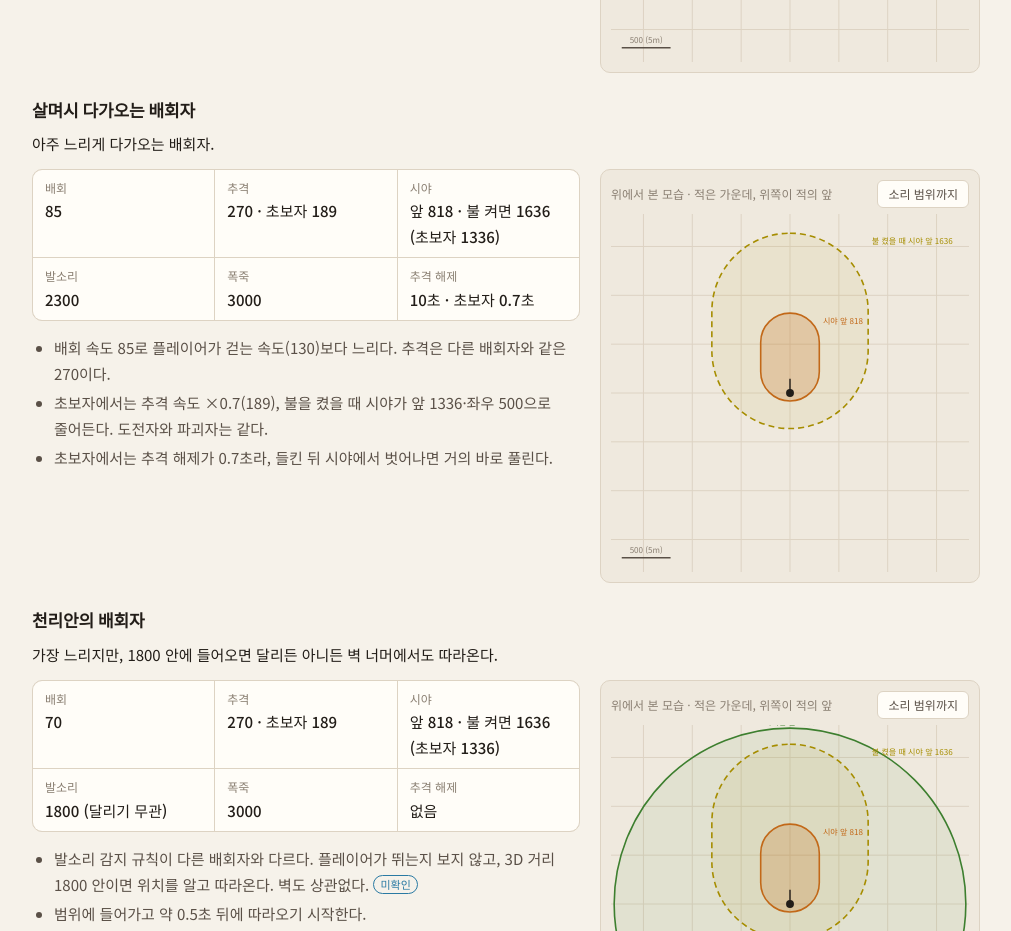
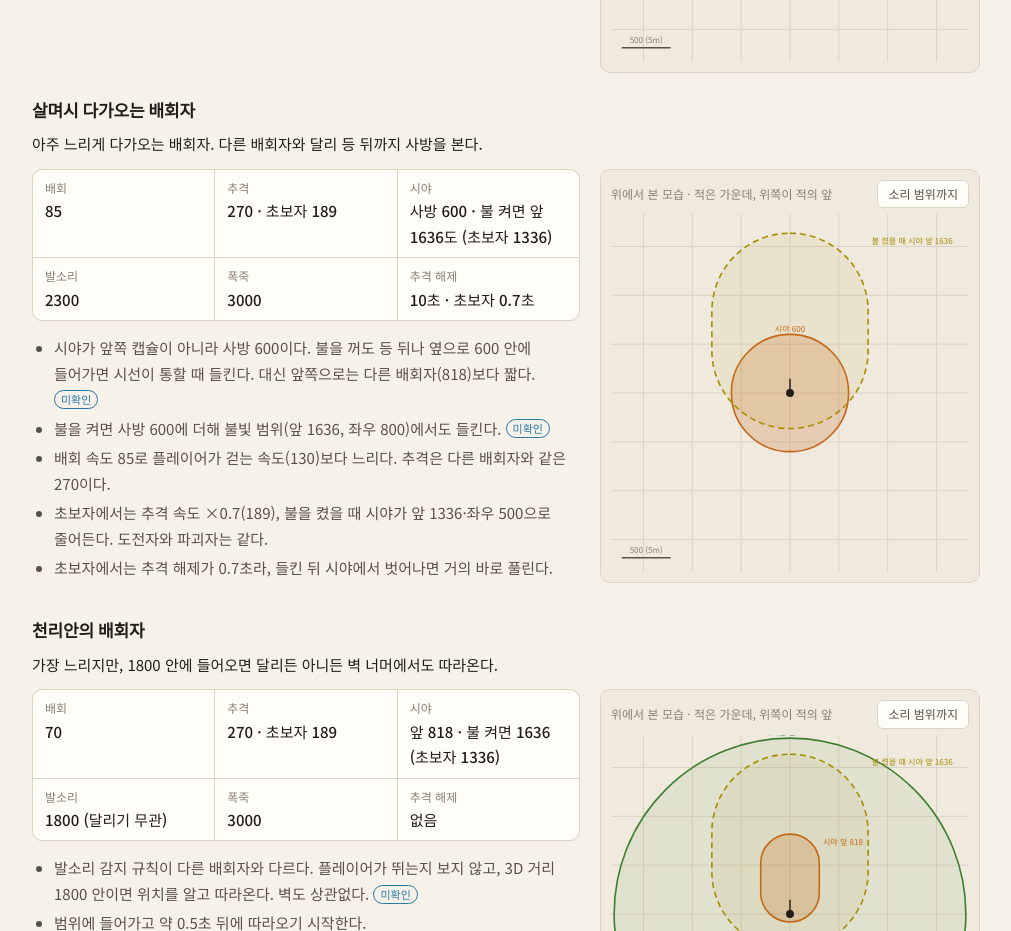
Before and after one commit to Mugamta/ShadowCorridorHelper, a Nuxt app: page /enemies in a window 1280 px wide. Shown: the part 1360-2291 px from the top of the page, without its empty margins (134-1145 px from the left). Built offline with nearby package versions, Linux system fonts and the light colour scheme.

Commit message:
살며시 다가오는 배회자 시야 고침: 앞쪽 캡슐 대신 사방 600
Co-Authored-By: Claude Opus 5.5 <noreply@anthropic.com>

```diff
--- a/components/SenseDiagram.vue
+++ b/components/SenseDiagram.vue
@@ -138,6 +138,10 @@ text {
 .circle circle {
   fill: none;
 }
+.circle.sight circle {
+  stroke: var(--sense-sight);
+  fill: color-mix(in srgb, var(--sense-sight) 22%, transparent);
+}
 .circle.sound circle {
   stroke: var(--sense-sound);
   stroke-dasharray: 3 4;
@@ -152,6 +156,9 @@ text {
 }
 .circle text {
   text-anchor: middle;
+}
+.circle.sight text {
+  fill: var(--sense-sight);
 }
 .circle.sound text {
   fill: var(--sense-sound);
--- a/data/enemies.ts
+++ b/data/enemies.ts
@@ -97,13 +97,29 @@ export const ENEMIES: Enemy[] = [
     internal: 'EG_EnemyPawn_C · EnemyTipe 4',
     walk: '85',
     chase: '270 · 초보자 189',
-    sight: '앞 818 · 불 켜면 1636 (초보자 1336)',
+    sight: '사방 600 · 불 켜면 앞 1636도 (초보자 1336)',
     sprint: '2300',
     firework: '3000',
     lose: '10초 · 초보자 0.7초',
-    summary: '아주 느리게 다가오는 배회자.',
-    sense: wander(2300),
+    summary: '아주 느리게 다가오는 배회자. 다른 배회자와 달리 등 뒤까지 사방을 본다.',
+    // VewTrigger를 지우고 BrainVewTrigger 구(반지름 600)를 남긴다
+    sense: {
+      capsules: [WANDERER_LIGHT],
+      circles: [
+        { kind: 'sight', label: '시야 600', r: 600 },
+        { kind: 'sound', label: '달리기 소리 2300', r: 2300 },
+        { kind: 'fire', label: '폭죽 3000', r: 3000 },
+      ],
+    },
     facts: [
+      {
+        text: '시야가 앞쪽 캡슐이 아니라 사방 600이다. 불을 꺼도 등 뒤나 옆으로 600 안에 들어가면 시선이 통할 때 들킨다. 대신 앞쪽으로는 다른 배회자(818)보다 짧다.',
+        src: 'pak',
+      },
+      {
+        text: '불을 켜면 사방 600에 더해 불빛 범위(앞 1636, 좌우 800)에서도 들킨다.',
+        src: 'pak',
+      },
       {
         text: '배회 속도 85로 플레이어가 걷는 속도(130)보다 느리다. 추격은 다른 배회자와 같은 270이다.',
         src: 'game',
--- a/data/types.ts
+++ b/data/types.ts
@@ -15,7 +15,7 @@ export interface SenseCapsule {
   r: number // 좌우 반폭
 }
 export interface SenseCircle {
-  kind: 'sound' | 'fire' | 'look'
+  kind: 'sound' | 'fire' | 'look' | 'sight'
   label: string
   r: number
 }
--- a/pages/system.vue
+++ b/pages/system.vue
@@ -10,13 +10,14 @@
     <h2 id="sight">시야와 발견</h2>
     <p>
       배회자의 시야는 앞으로 눕힌 캡슐(둥근 막대) 모양입니다. 위에서 보면 앞으로 818, 좌우 300
-      정도이고, 몸 뒤로도 82 정도 걸칩니다.
+      정도이고, 몸 뒤로도 82 정도 걸칩니다. 살며시 다가오는 배회자만 달라서, 캡슐 대신 등 뒤까지
+      사방 600을 봅니다. <SourceTag src="pak" />
     </p>
     <p>배회자가 추격을 시작하려면 아래가 모두 맞아야 합니다. <SourceTag src="pak" /></p>
     <ol>
       <li>적(눈높이 +70)에서 플레이어까지 선이 막히지 않는다.</li>
       <li>
-        플레이어가 시야 캡슐 안에 있다. 또는 불을 켰고 더 큰 불빛 캡슐(앞 1636, 좌우 800) 안에 있다.
+        플레이어가 시야 안에 있다. 또는 불을 켰고 더 큰 불빛 캡슐(앞 1636, 좌우 800) 안에 있다.
       </li>
       <li>숨는 곳 안에 있지 않다(<NuxtLink to="#hide">숨는 곳</NuxtLink>).</li>
     </ol>
@@ -52,7 +53,10 @@
         라이터와 손전등은 배회자에게 똑같습니다. 둘 다 "불 켬" 하나만 켭니다.
         <SourceTag src="pak" />
       </li>
-      <li>불을 켜면 배회자 시야가 앞 1636, 좌우 800으로 넓어집니다(경종은 앞 1721).</li>
+      <li>
+        불을 켜면 배회자 시야가 앞 1636, 좌우 800으로 넓어집니다(경종은 앞 1721). 살며시 다가오는
+        배회자는 사방 600에 이 범위가 더해집니다.
+      </li>
       <li>
         울음소리의 배회자에게는 다릅니다. 600 안에서 시선이 열려 있을 때 손전등으로 직접 비추거나,
         두리번 중에 시야 안에서 라이터나 손전등을 들고 켜 두면 1.5초 뒤 발각됩니다.
```
